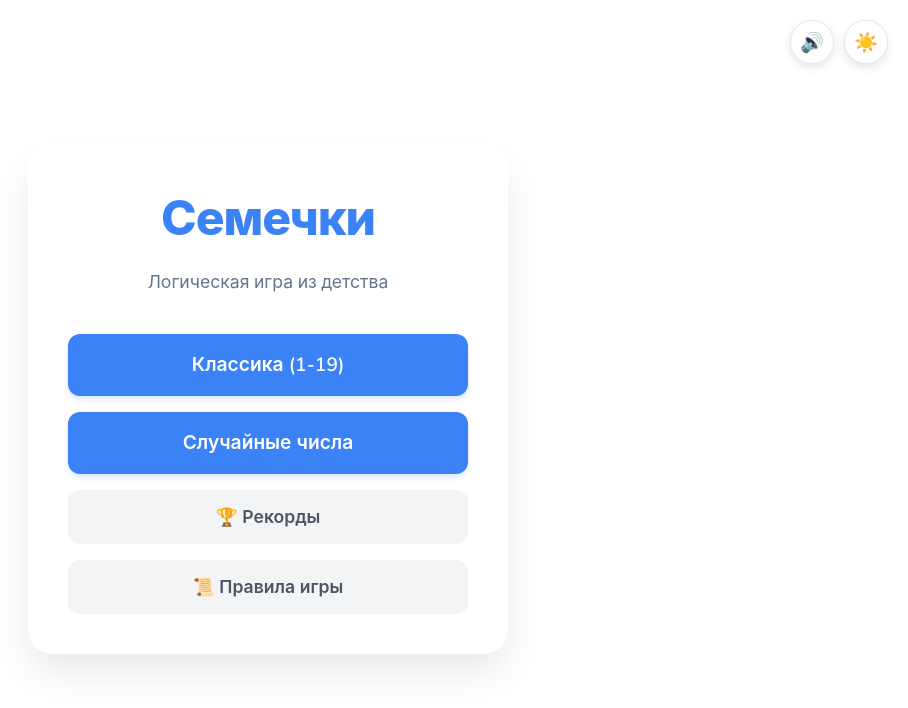
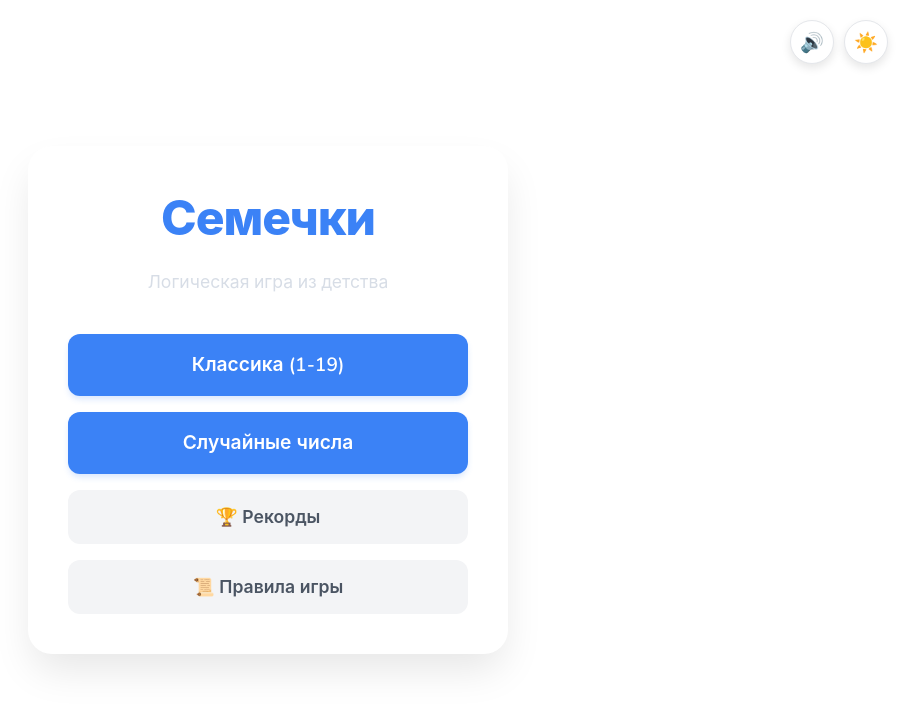
Before and after one commit to Wendor/game-seeds, a Vue app: page / in a window 1280 px wide. Shown: the top 708 px of the page, without its empty margins (372-1280 px from the left). Built offline with nearby package versions, Linux system fonts and the light colour scheme.

Commit message:
some color

```diff
--- a/src/App.vue
+++ b/src/App.vue
@@ -94,7 +94,7 @@ const handleContinueGame = () => {
   --bg-main: #ffffff;
   --bg-secondary: linear-gradient(135deg, #f0f9ff 0%, #e0f2fe 100%); /* Фон меню */
   --text-main: #1f2937;
-  --text-muted: #64748b;
+  --text-muted: #d7dde6;
 
   --cell-bg: #f9fafb;
   --cell-border: #e5e7eb;
@@ -116,7 +116,7 @@ body.dark-mode {
   --bg-main: #0f172a; /* Темно-синий фон */
   --bg-secondary: #0f172a;
   --text-main: #f1f5f9;
-  --text-muted: #94a3b8;
+  --text-muted: #293b54;
 
   --cell-bg: #1e293b;
   --cell-border: #334155;
```
